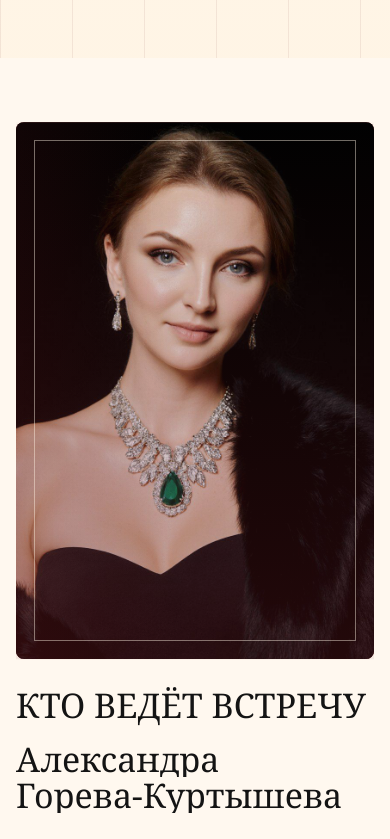
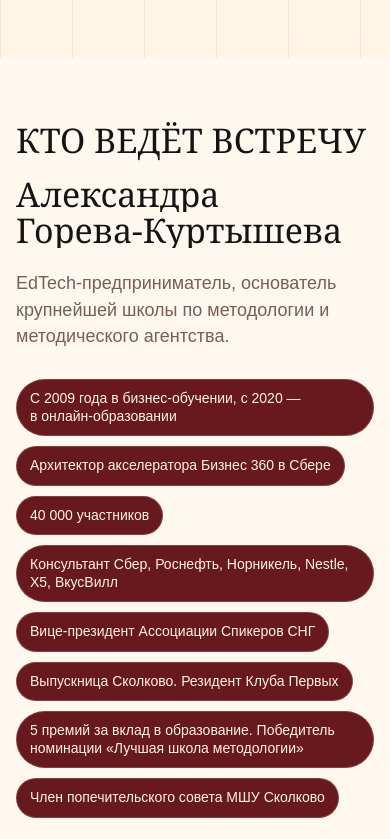
Before and after one commit to sergey9lap-sys/web15, a Next.js app: page / in a window 390 px wide. Shown: the part 1160-1999 px from the top of the page. Built offline with nearby package versions, Linux system fonts and the light colour scheme.

Commit message:
Adjust mobile host section order

```diff
--- a/app/globals.css
+++ b/app/globals.css
@@ -1192,13 +1192,14 @@ h1 {
   margin-top: 30px;
 }
 
-.host-facts span {
+.host-facts > span {
   border: 1px solid rgba(255, 244, 228, 0.18);
   border-radius: 999px;
   padding: 10px 13px;
   color: var(--sand);
   background: var(--wine);
   font-size: 14px;
+  line-height: 1.25;
 }
 
 .final-cta {
@@ -1709,6 +1710,14 @@ h1 {
     padding-top: 72px;
   }
 
+  .host-copy {
+    order: 1;
+  }
+
+  .host-portrait {
+    order: 2;
+  }
+
   .hero-visual {
     min-height: 420px;
   }
```
